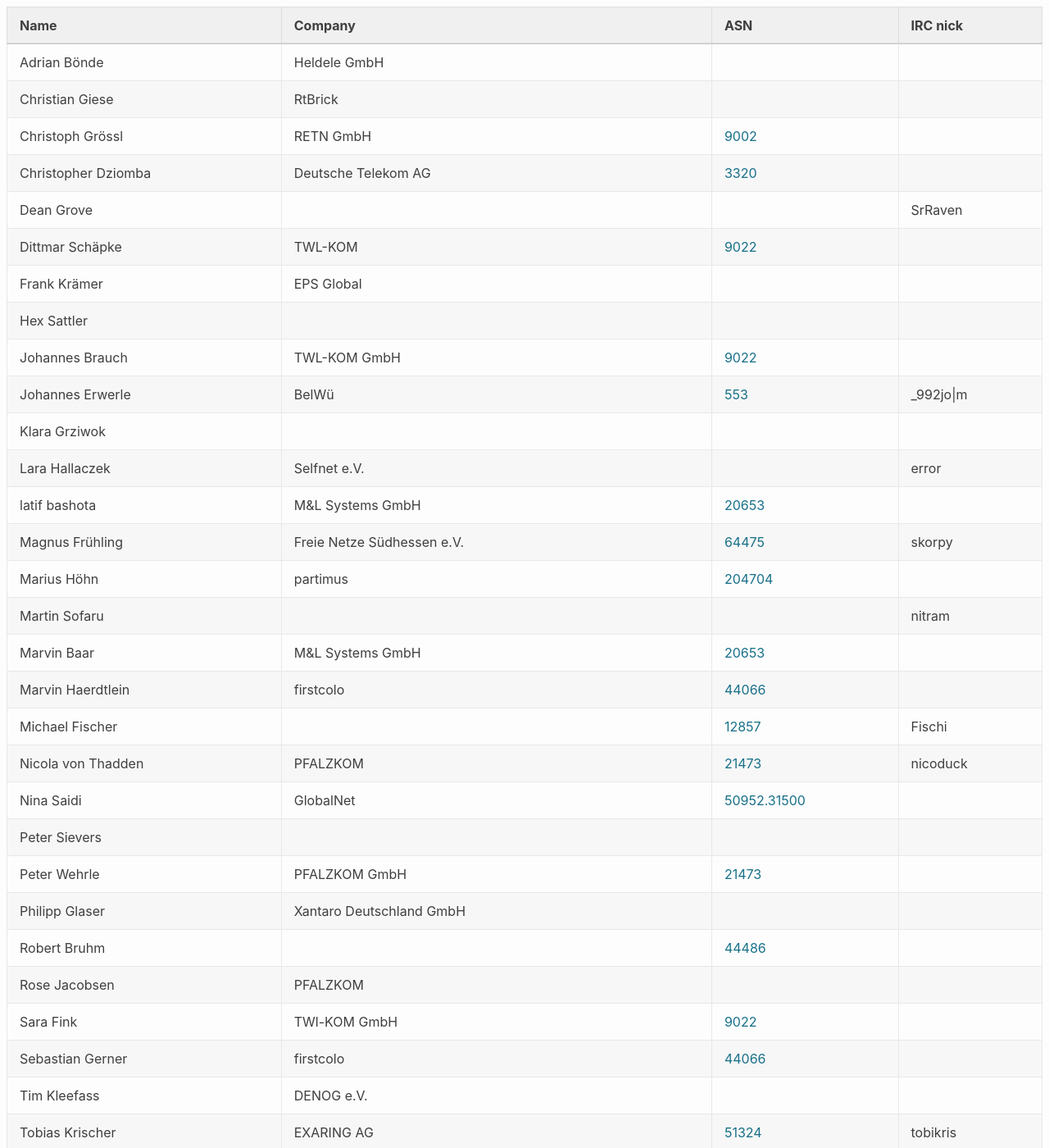
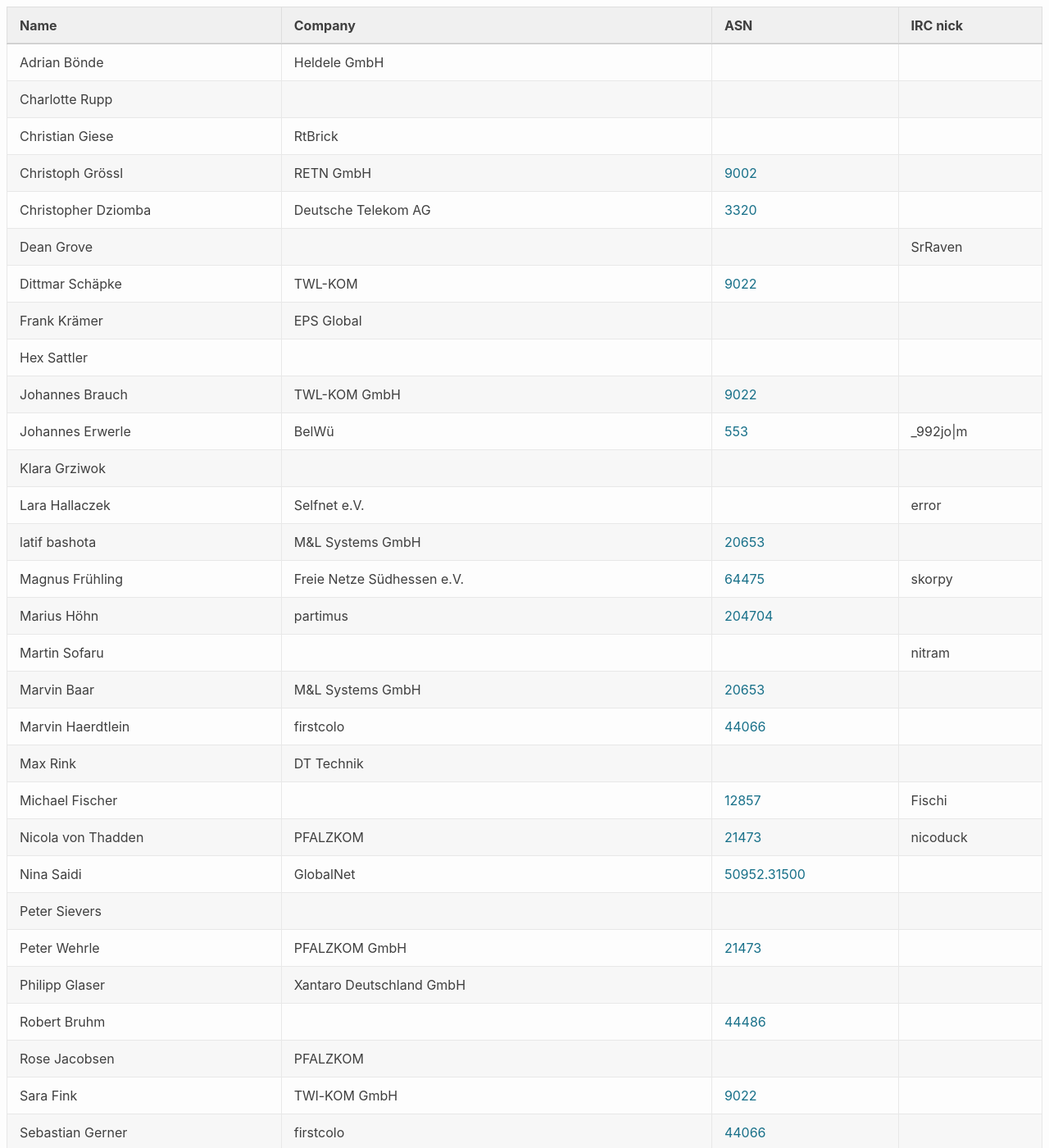
Before and after one commit to denog/pretix-attendeelist, a Jekyll site: the page built from denogmeetup24-04/index.markdown, in a window 1280 px wide and 1400 px high. Shown: the whole window at 82% size. Built offline with Jekyll 4.4.1, drawn with Linux system fonts in a browser that asks for light colours.

Commit message:
Latest data: Wed Feb 21 12:50:47 UTC 2024

```diff
--- a/_data/attendees_denogmeetup24-04.json
+++ b/_data/attendees_denogmeetup24-04.json
@@ -2,6 +2,12 @@
   {
     "name": "Adrian Bönde",
     "company": "Heldele GmbH",
+    "irc": null,
+    "asn": null
+  },
+  {
+    "name": "Charlotte Rupp",
+    "company": null,
     "irc": null,
     "asn": null
   },
@@ -108,6 +114,12 @@
     "asn": "44066"
   },
   {
+    "name": "Max Rink",
+    "company": "DT Technik",
+    "irc": null,
+    "asn": null
+  },
+  {
     "name": "Michael Fischer",
     "company": null,
     "irc": "Fischi",
```
